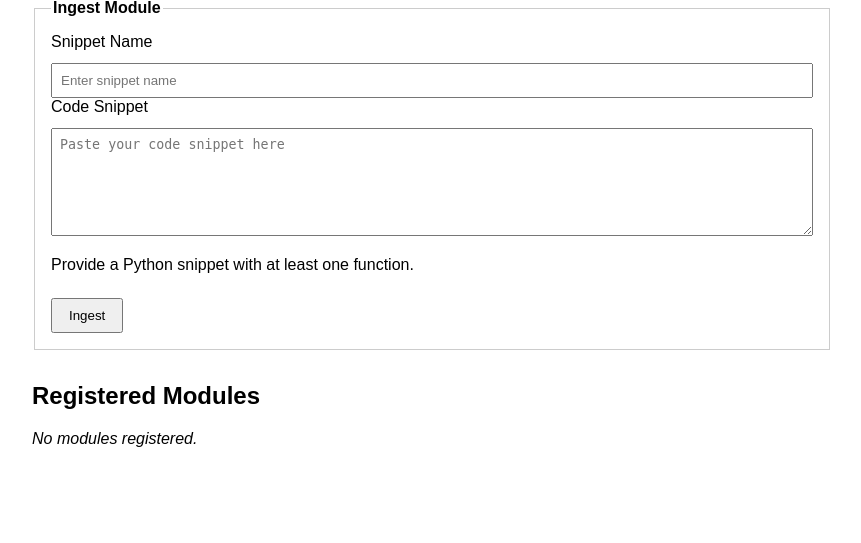
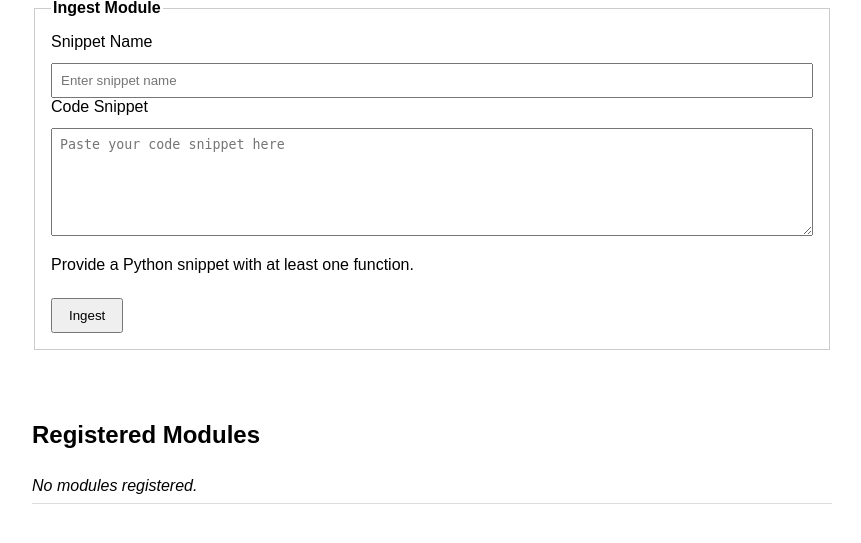
Before and after one commit to TashaSkyUp/MCP-FORGE, a Python web app: template app/templates/index.html in a window 1280 px wide. Shown: the part 102-645 px from the top of the page, without its empty margins (208-1069 px from the left). Run offline with Jinja, Linux system fonts and the light colour scheme; the template is opened without the code that fills it, so the values that code supplies are empty; some libraries are stand-ins or nearby versions.

Commit message:
Merge main and refine UI templates

```diff
--- a/app/static/style.css
+++ b/app/static/style.css
@@ -1,8 +1,13 @@
 body {
   font-family: Arial, sans-serif;
+  margin: 2rem auto;
   max-width: 800px;
-  margin: 2rem auto;
   padding: 0 1rem;
+}
+
+.container {
+  max-width: 800px;
+  margin: auto;
 }
 
 header {
@@ -32,25 +37,27 @@ button {
   cursor: pointer;
 }
 
-ul {
+ul, .tool-list {
   list-style-type: none;
   padding-left: 0;
 }
 
-li {
+li, .tool-item {
   margin-bottom: 0.5rem;
   display: flex;
   justify-content: space-between;
   align-items: center;
+  border-bottom: 1px solid #ddd;
+  padding: 0.5rem 0;
 }
 
-.remove-btn {
+.remove-btn, .remove-button {
   background-color: #e53e3e;
   color: #fff;
   border: none;
 }
 
-.remove-btn:hover {
+.remove-btn:hover, .remove-button:hover {
   background-color: #c53030;
 }
 
@@ -66,3 +73,8 @@ legend {
 #no-tools {
   font-style: italic;
 }
+
+.message {
+  margin-top: 1rem;
+  min-height: 1.2em;
+}
--- a/app/templates/index.html
+++ b/app/templates/index.html
@@ -11,7 +11,7 @@
   <header>
     <h1>MCPForge Tool Manager</h1>
   </header>
-  <main>
+  <main class="container">
     <form hx-post="/tools" hx-target="#tools" hx-swap="outerHTML">
       <fieldset>
         <legend>Ingest Module</legend>
@@ -25,19 +25,20 @@
         <button type="submit">Ingest</button>
       </fieldset>
     </form>
+    <div id="message" class="message"></div>
     <h2>Registered Modules</h2>
-    {% if tools %}
-    <ul id="tools">
-      {% for mod in tools %}
-      <li>
-        {{ mod }}
-        <button class="remove-btn" hx-delete="/tools/{{ mod }}" hx-target="closest li" hx-swap="outerHTML" hx-confirm="Remove {{ mod }}?">Remove</button>
-      </li>
-      {% endfor %}
-    </ul>
-    {% else %}
-    <p id="no-tools">No modules registered.</p>
-    {% endif %}
+    {% include 'tools.html' %}
   </main>
+  <script>
+    document.body.addEventListener('toolAdded', function() {
+      document.getElementById('message').textContent = 'Tool added successfully';
+    });
+    document.body.addEventListener('toolRemoved', function() {
+      document.getElementById('message').textContent = 'Tool removed';
+    });
+    document.body.addEventListener('toolError', function() {
+      document.getElementById('message').textContent = 'Operation failed';
+    });
+  </script>
 </body>
 </html>
--- /dev/null
+++ b/app/templates/tools.html
@@ -0,0 +1,15 @@
+<ul id="tools" class="tool-list">
+  {% for mod in tools %}
+  <li class="tool-item">
+    <span class="tool-name">{{ mod }}</span>
+    <button
+      class="remove-button"
+      hx-delete="/tools/{{ mod }}"
+      hx-target="#tools"
+      hx-swap="outerHTML"
+      hx-confirm="Remove {{ mod }}?">Remove</button>
+  </li>
+  {% else %}
+  <li id="no-tools">No modules registered.</li>
+  {% endfor %}
+</ul>
```
Also changed, not shown: app/server.py (+18 -3 lines).
